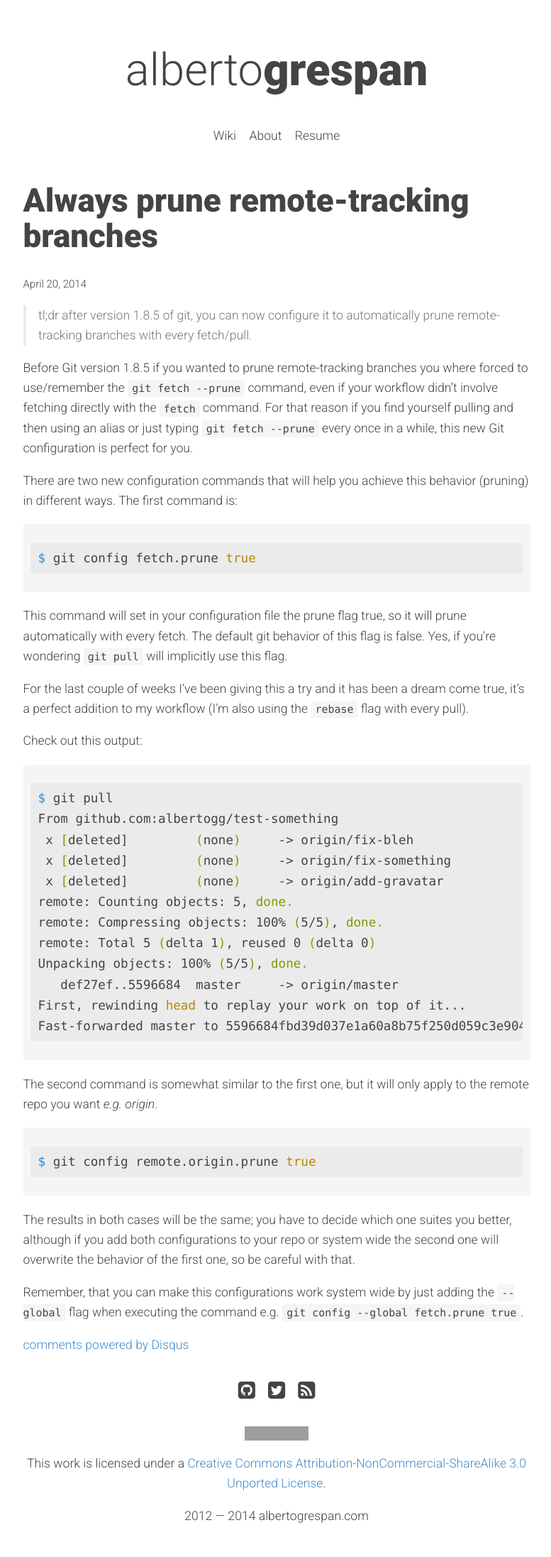
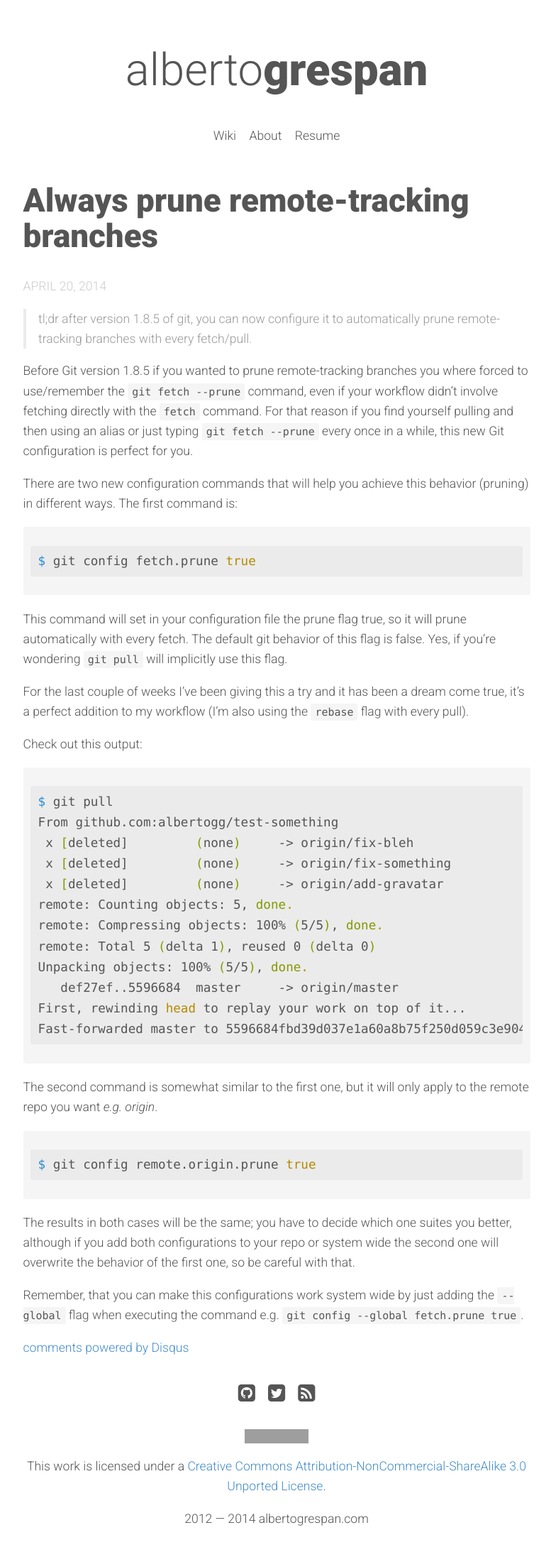
Before and after one commit to albertogg/albertogg.github.com, a Jekyll site: the page built from _posts/2014-04-20-always-prune-remote-tracking-branches.md, in a window 1280 px wide. Shown: the whole page at 71% size, without its empty margins (250-1027 px from the left). Built offline with Jekyll 4.4.1, drawn with Linux system fonts in a browser that asks for light colours; nearby versions of some CDN libraries; Markdown is read by kramdown in place of the engine named in the settings; comment, search, counter and statistics services are not loaded; grey boxes are pictures that could not be loaded.

Commit message:
Fix date and blockquote color

```diff
--- a/css/scss/_main.scss
+++ b/css/scss/_main.scss
@@ -109,7 +109,8 @@
 }
 
 .date {
-  font-size: 0.85em;
+  color: $date-font;
+  text-transform: uppercase;
 }
 
 .gravatar {
@@ -136,7 +137,7 @@
     border-left: 0.25em solid $light-gray;
     padding: 0 1em;
     margin: 1em 0;
-    color: rgb(119, 119, 119);
+    color: $lighter-font;
     @extend .inline-code;
   }
 
--- a/css/scss/_variables.scss
+++ b/css/scss/_variables.scss
@@ -1,5 +1,7 @@
-$dark-font: rgba(68, 68, 68, 1);
-$dark-font-hover: rgba($dark-font, 0.9);
+$dark-font: rgba(85, 85, 85, 1);
+$dark-font-hover: rgba($dark-font, 0.8); // font color
+$lighter-font: rgba(153, 153, 153, 1); // font from blockquotes
+$date-font: rgba(204, 204, 204, 1); // #ccc date color
 $links-font-color: rgba(66, 139, 202, 1);
 $links-font-color-hover: rgba($links-font-color, .85);
-$light-gray: rgba(235, 235, 235, 1);
+$light-gray: rgba(235, 235, 235, 1); // blockquote left border
```
